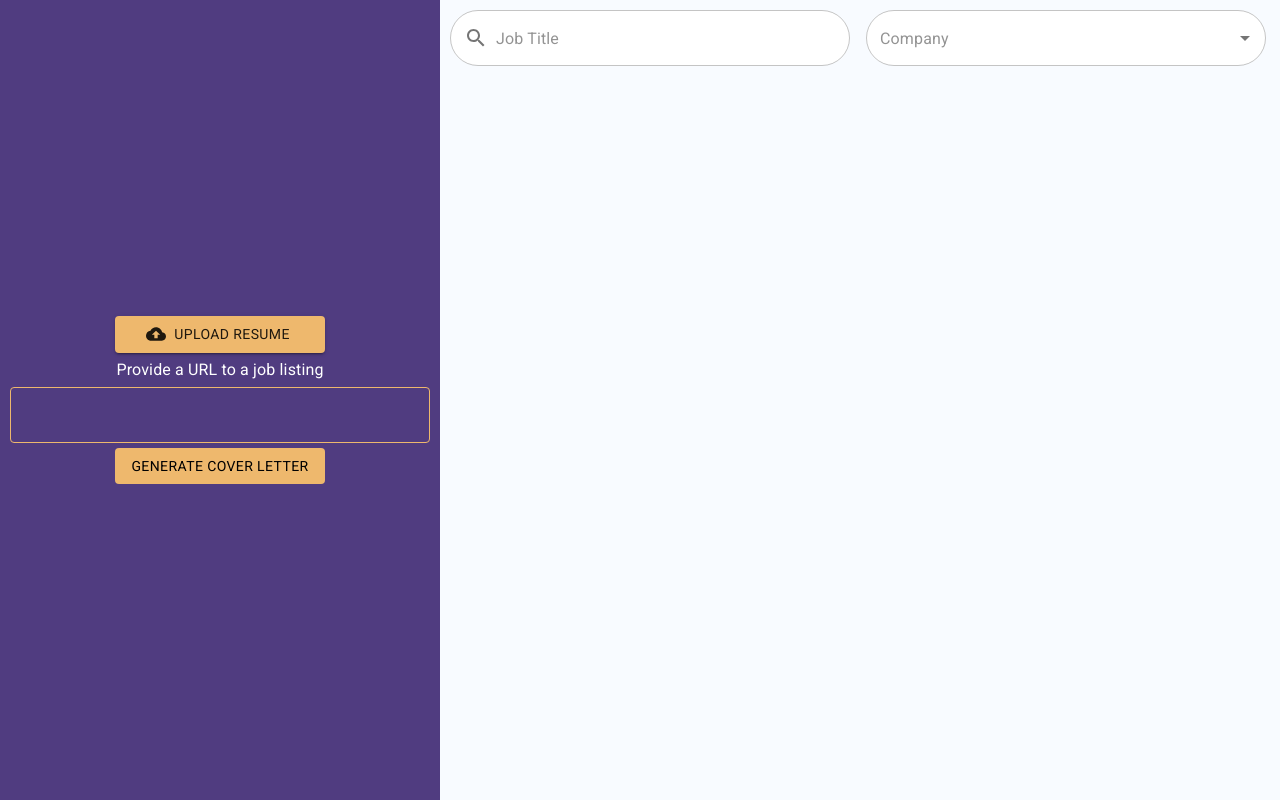
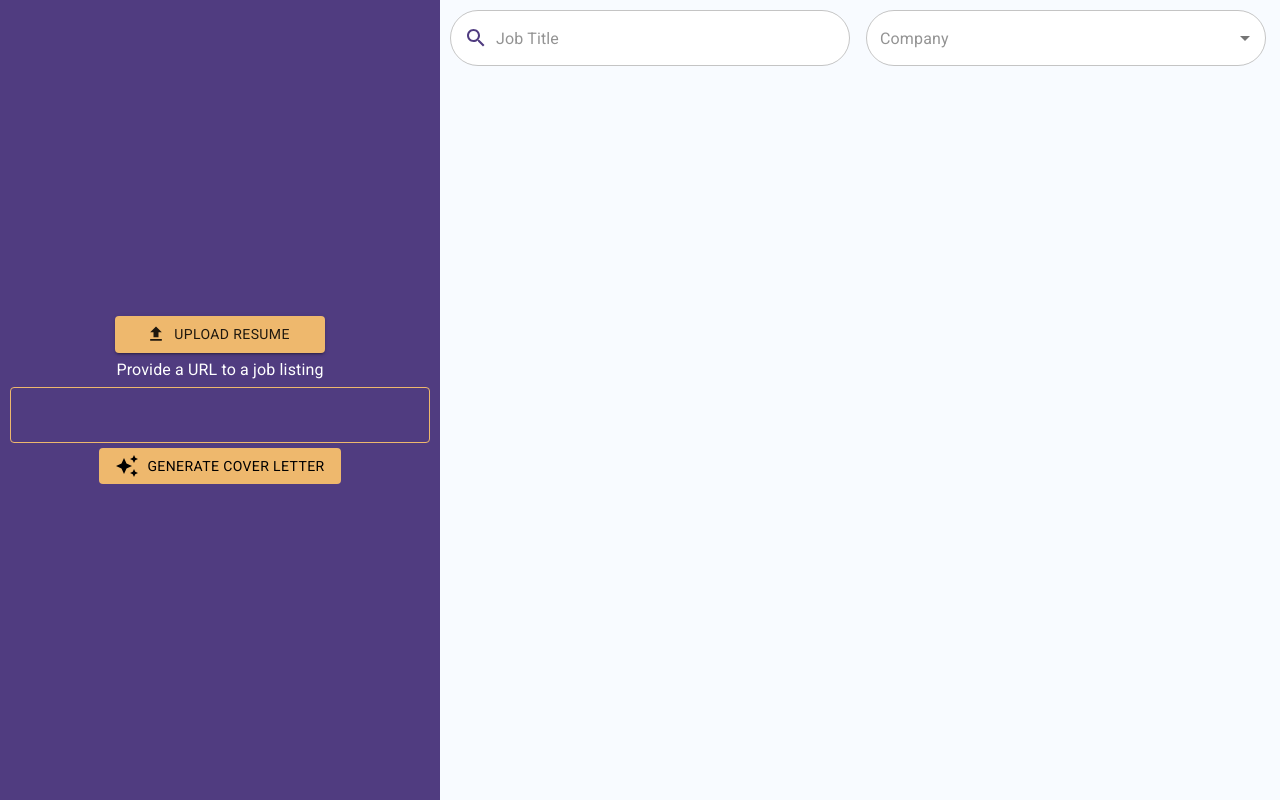
Before and after one commit to amir-mo1999/cover-letter-generator, a React (Vite) app in the folder client/: page / in a window 1280 px wide. Built offline with nearby package versions, Linux system fonts and the light colour scheme.

Commit message:
finishing touches

```diff
--- a/client/src/App.tsx
+++ b/client/src/App.tsx
@@ -3,6 +3,7 @@ import Typography from "@mui/material/Typography";
 import Box from "@mui/material/Box";
 import Button from "@mui/material/Button";
 import TextField from "@mui/material/TextField";
+import CircularProgress from "@mui/material/CircularProgress";
 import { ResumeUpload, CoverLettersList } from "./components";
 import { useResume } from "./hooks";
 import { CoverLetter } from "./types";
@@ -13,6 +14,7 @@ import { pushCoverLetter } from "./utils";
 import theme from "./theme";
 import Snackbar, { SnackbarCloseReason } from "@mui/material/Snackbar";
 import SnackbarContent from "@mui/material/SnackbarContent";
+import AutoAwesomeIcon from "@mui/icons-material/AutoAwesome";
 
 function isValidURL(url: string): boolean {
   try {
@@ -29,6 +31,7 @@ function App() {
   const [disableGenerate, setDisableGenerate] = useState<boolean>();
   const [openSnackbar, setOpenSnackbar] = useState<boolean>(false);
   const [snackbarText, setSnackbarText] = useState<string>("");
+  const [showSpinner, setShowSpinner] = useState<boolean>(false);
 
   const handleCloseSnackBar = (
     _: React.SyntheticEvent | Event,
@@ -55,11 +58,13 @@ function App() {
 
   // generates new cover letter and pushes it to local storage
   const onClickCreate = () => {
-    if (resume !== undefined)
+    if (resume !== undefined) {
+      setShowSpinner(true);
       generateCoverLetter({ url: url, resume: resume.content }).then((res) => {
         if (res === null) {
           setOpenSnackbar(true);
           setSnackbarText("Error Generating Cover Letter");
+          setShowSpinner(false);
         } else {
           // create new cover letter
           const now = moment().format("MMMM Do YYYY, HH:mm");
@@ -75,8 +80,10 @@ function App() {
 
           setOpenSnackbar(true);
           setSnackbarText("Generated Cover Letter");
+          setShowSpinner(false);
         }
       });
+    }
   };
 
   return (
@@ -130,12 +137,17 @@ function App() {
           }}
         ></TextField>
         <Button
-          disabled={disableGenerate}
+          disabled={disableGenerate || showSpinner}
           color="secondary"
           variant="contained"
           onClick={onClickCreate}
         >
+          <AutoAwesomeIcon sx={{ paddingRight: 1 }} />
           Generate Cover Letter
+          <CircularProgress
+            sx={{ display: showSpinner ? "inline" : "none", marginLeft: 1 }}
+            size={30}
+          />
         </Button>
       </Box>
       <Box
--- a/client/src/components/CoverLettersList.tsx
+++ b/client/src/components/CoverLettersList.tsx
@@ -184,7 +184,7 @@ const CoverLettersList: React.FC = () => {
             input: {
               startAdornment: (
                 <InputAdornment position="start">
-                  <SearchIcon />
+                  <SearchIcon color="primary" />
                 </InputAdornment>
               ),
             },
@@ -203,11 +203,11 @@ const CoverLettersList: React.FC = () => {
                 width: "full",
                 minWidth: 400,
                 "& .MuiOutlinedInput-root": {
-                  borderRadius: "160px", // Adjust this value for more or less roundness
+                  borderRadius: "160px",
                   backgroundColor: theme.palette.background.paper,
                 },
                 "& .MuiFilledInput-root": {
-                  borderRadius: "160px", // Adjust this value for more or less roundness
+                  borderRadius: "160px",
                 },
               }}
               placeholder="Company"
--- a/client/src/components/FileUpload.tsx
+++ b/client/src/components/FileUpload.tsx
@@ -1,6 +1,6 @@
 import { styled } from "@mui/material/styles";
 import Button from "@mui/material/Button";
-import CloudUploadIcon from "@mui/icons-material/CloudUpload";
+import UploadIcon from "@mui/icons-material/Upload";
 import { SetStateAction } from "react";
 import { SxProps } from "@mui/material/styles";
 
@@ -36,7 +36,7 @@ const FileUpload: React.FC<FileUploadProps> = ({ setFile, text, sx }) => {
       role={undefined}
       variant="contained"
       tabIndex={-1}
-      startIcon={<CloudUploadIcon />}
+      startIcon={<UploadIcon />}
       color="secondary"
       sx={sx}
     >
```
